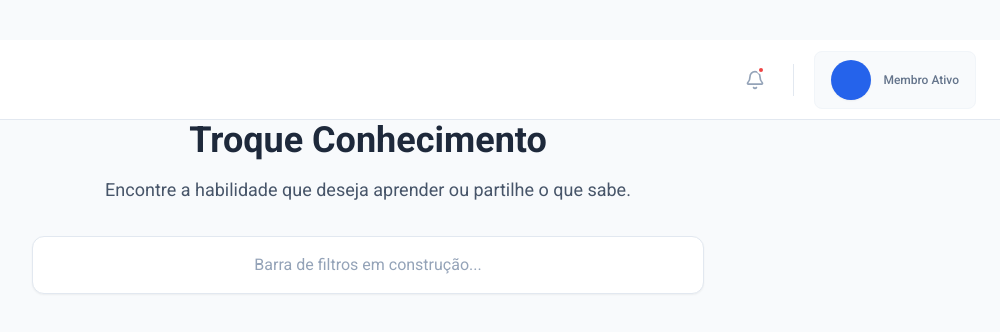
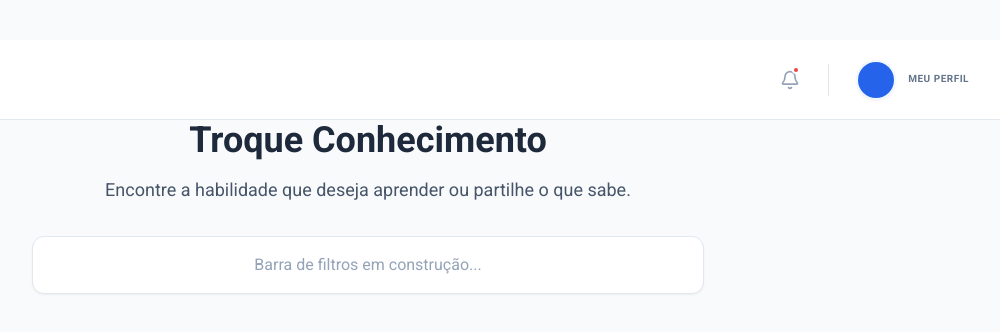
Before and after one commit to Wellandradexix100/FrontAvanti, a React (Vite) app: page / in a window 1280 px wide. Shown: the top 332 px of the page, without its empty margins (272-1272 px from the left). Built offline with nearby package versions, Linux system fonts and the light colour scheme; no server answers; sample sign-in values are in the browser's storage.

Commit message:
ui: agora foto do perfil aparece no header

```diff
--- a/src/components/Header.jsx
+++ b/src/components/Header.jsx
@@ -1,8 +1,11 @@
 import { useAuth } from "../contexts/AuthContext";
 import { Menu, Bell } from "lucide-react";
 import { Link } from "react-router-dom";
+
 export function Header({ abrirSidebar }) {
   const { user, logado } = useAuth();
+
+  const API_URL = import.meta.env.VITE_API_URL || "http://localhost:3000";
 
   return (
     <header className="bg-white border-b border-slate-200 h-20 sticky top-0 z-30 flex items-center justify-between px-4 lg:px-8 shrink-0">
@@ -26,19 +29,37 @@ export function Header({ abrirSidebar }) {
             <div className="h-8 w-px bg-slate-200 hidden sm:block"></div>
 
             <Link
-              to="/dashboard"
-              className="text-sm text-slate-500 font-medium px-4 py-2 bg-slate-50 rounded-lg border border-slate-100 hidden sm:block hover:bg-slate-100 transition-colors"
+              to="/perfil"
+              className="group flex items-center gap-3 p-1.5 hover:bg-slate-50 rounded-xl transition-all border border-transparent hover:border-slate-100"
             >
-              <div className="flex items-center gap-3">
-                <div className="w-10 h-10 bg-brand text-white rounded-full flex items-center justify-center font-bold text-lg shadow-sm">
+              <div className="w-10 h-10 rounded-full overflow-hidden border-2 border-brand-light shadow-sm flex items-center justify-center bg-slate-100 shrink-0">
+                {user?.avatar_url ? (
+                  <img
+                    src={user.avatar_url}
+                    alt={user.nome}
+                    className="w-full h-full object-cover"
+                    onError={(e) => {
+                      e.target.style.display = "none";
+                      e.target.nextSibling.style.display = "flex";
+                    }}
+                  />
+                ) : null}
+
+                <div
+                  style={{ display: user?.avatar_url ? "none" : "flex" }}
+                  className="w-full h-full items-center justify-center bg-brand text-white font-bold text-lg"
+                >
                   {user?.nome?.charAt(0).toUpperCase()}
                 </div>
-                <div className="hidden md:block text-sm">
-                  <p className="font-bold text-slate-800">
-                    {user?.nome?.split(" ")[0]}
-                  </p>
-                  <p className="text-slate-500 text-xs">Membro Ativo</p>
-                </div>
+              </div>
+
+              <div className="hidden md:block text-left leading-tight">
+                <p className="font-bold text-slate-800 text-sm group-hover:text-brand transition-colors">
+                  {user?.nome?.split(" ")[0]}
+                </p>
+                <p className="text-slate-500 text-[10px] uppercase tracking-wider font-semibold">
+                  Meu Perfil
+                </p>
               </div>
             </Link>
           </div>
```
